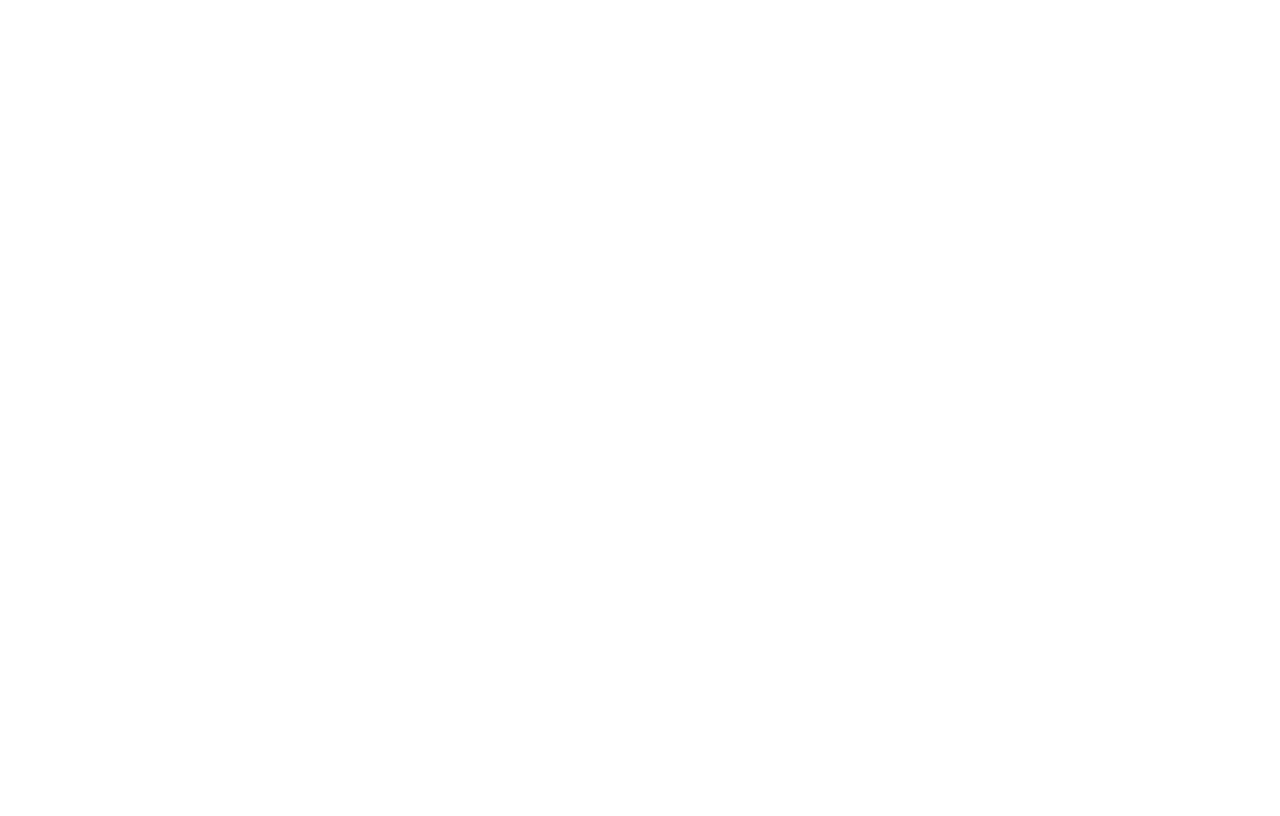
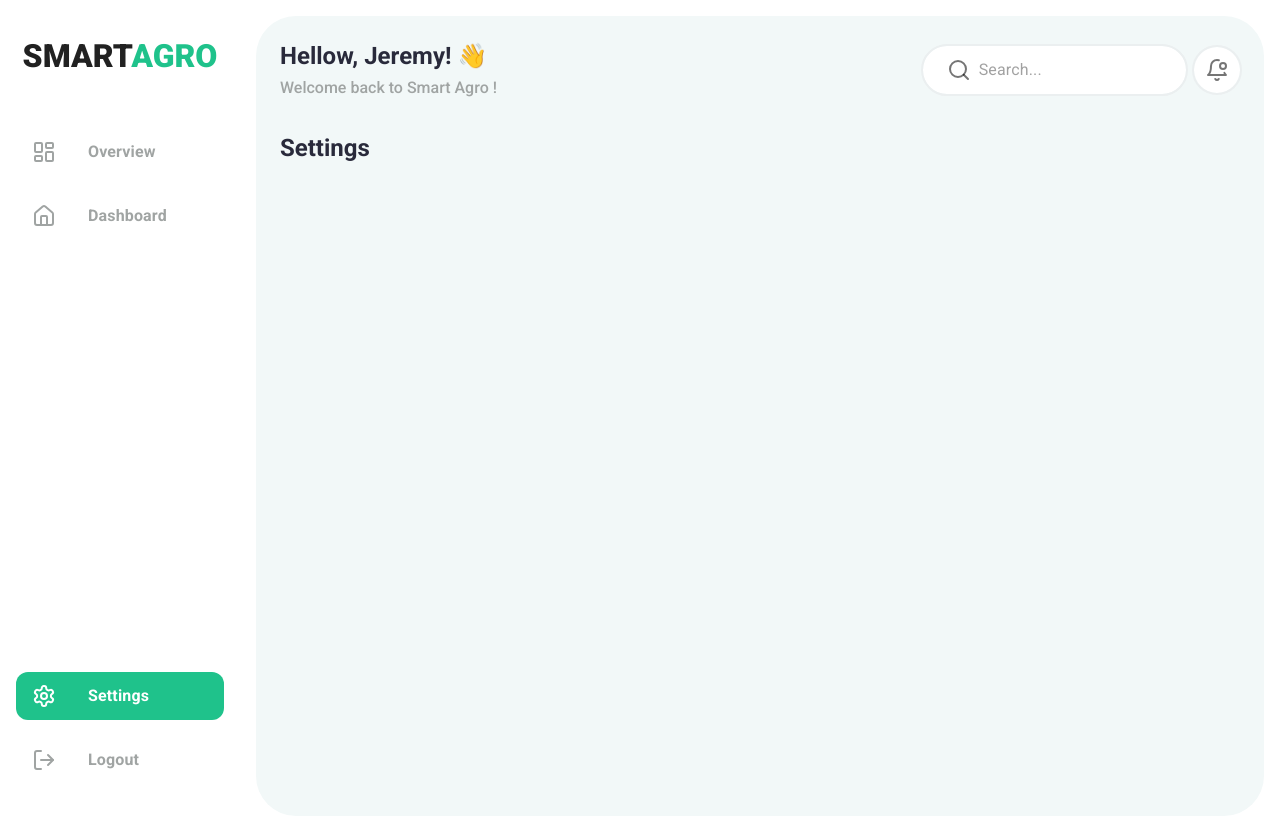
Before and after one commit to SambhajiShinde1234/saas-web-application-smart-agro, a React (Vite) app: page /settings in a window 1280 px wide. Before the commit this address had no page. Built offline with nearby package versions, Linux system fonts and the light colour scheme.

Commit message:
added settings page

```diff
--- a/src/App.jsx
+++ b/src/App.jsx
@@ -2,6 +2,7 @@
 import Dashboard from './pages/dashboard/Dashboard';
 import Overview from './pages/overview/Overview';
 import Layout from './layout/layout';
+import Settings from './pages/settings/Settings';
 
 const App = () => {
   return (
@@ -34,6 +35,15 @@
             </Layout>
           }
         />
+        <Route
+          exact
+          path="/settings"
+          element={
+            <Layout>
+              <Settings />
+            </Layout>
+          }
+        />
       </Routes>
     </Router>
   );
--- a/src/layout/components/Sidebar.jsx
+++ b/src/layout/components/Sidebar.jsx
@@ -100,7 +100,11 @@
                   </StyledListeitemIcon>
                   <ListItemText
                     primary={
-                      <StyledListeitemText>{menu.title}</StyledListeitemText>
+                      <StyledListeitemText
+                        isactive={menu.href === location.pathname}
+                      >
+                        {menu.title}
+                      </StyledListeitemText>
                     }
                     isactive={menu.href === location.pathname}
                   />
--- a/src/pages/dashboard/Dashboard.jsx
+++ b/src/pages/dashboard/Dashboard.jsx
@@ -13,7 +13,7 @@
 const Dashboard = () => {
   return (
     <StyledCardStack>
-      <DxPrimaryTypography variant="h4">Dashboard</DxPrimaryTypography>
+      <DxPrimaryTypography variant="h5">Dashboard</DxPrimaryTypography>
       <Grid2 container spacing={2}>
         <Grid2 size={{ xs: 12, sm: 6, md: 6, lg: 4 }}>
           <WhetherTodays />
--- a/src/pages/overview/Overview.jsx
+++ b/src/pages/settings/Settings.jsx
@@ -1,12 +1,12 @@
 import { StyledCardStack } from '../../components/styled/styled';
 import DxPrimaryTypography from '../../components/ui/DxPrimaryTypography';
 
-const Overview = () => {
+const Settings = () => {
   return (
     <StyledCardStack>
-      <DxPrimaryTypography variant="h4">Overview</DxPrimaryTypography>
+      <DxPrimaryTypography variant="h5">Settings</DxPrimaryTypography>
     </StyledCardStack>
   );
 };
 
-export default Overview;
+export default Settings;
```
